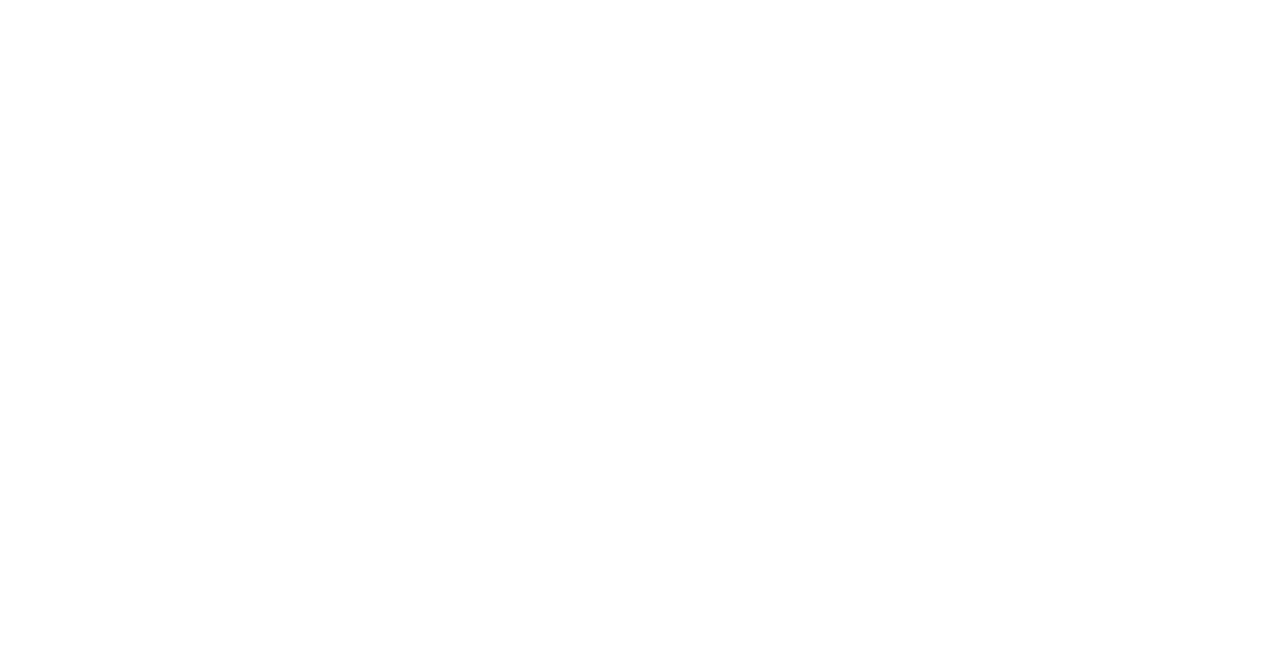
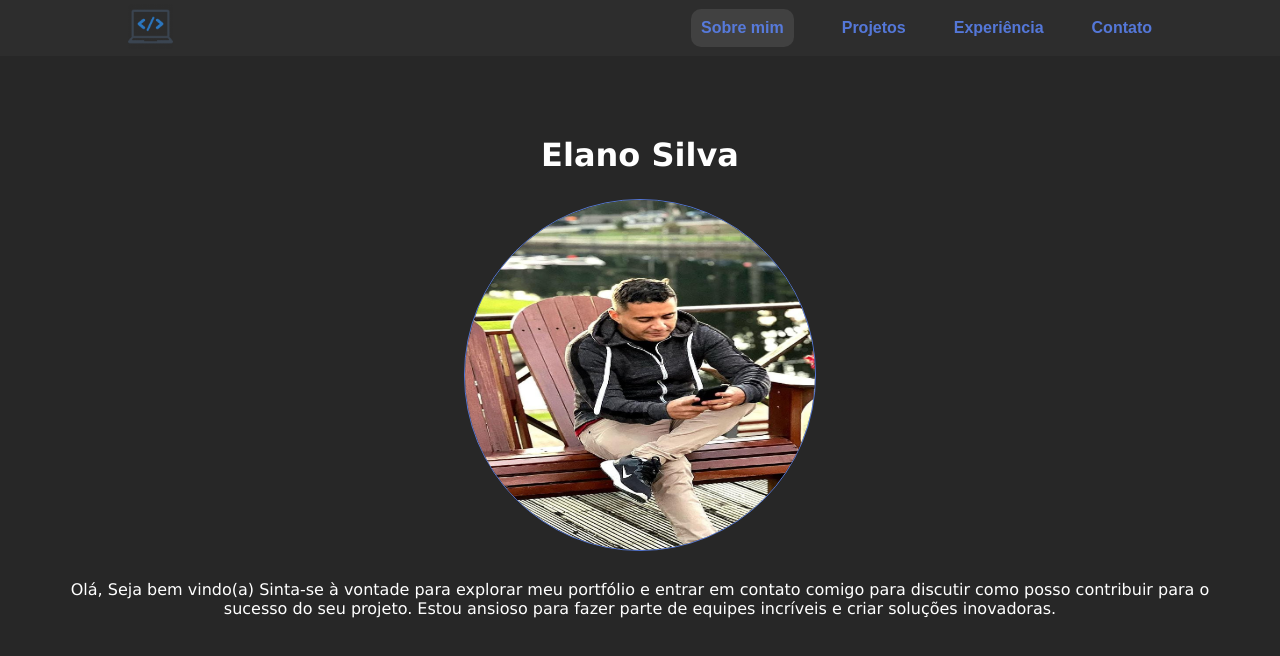
Before and after one commit to ElanoSilva88/Meu-Portfolio, a plain HTML site: page index.html in a window 1280 px wide. Drawn offline with Linux system fonts and the light colour scheme.

Commit message:
Adicionado o Header junto com minha foto e texto de apresentação

```diff
--- a/index.html
+++ b/index.html
@@ -10,12 +10,25 @@
 
 <body>
   <header>
-    <h1></h1>
-  </header>
-  <main>
-    <section></section>
-  </main>
-  <footer></footer>
+    <div class="header" id="header">
+      <div><img class="logo_header" src="./IMGs/kisspng-computer-programming-programmer-icon-design-softwa-coder-png-transparent-image-5a756d89c09351.0972296815176451937888.png" alt="logo">
+      </div>
+      <div class="nav_header">
+        <a href="#" class="ativo">Sobre mim</a>
+        <a href="#">Projetos</a>
+        <a href="#">Experiência</a>
+        <a href="#">Contato</a>
+      </div>
+    </div>
+    <div class="content">
+      <h1>Elano Silva</h1>
+      <img class="minha-foto" src="./IMGs/Minha-foto.jpg" alt="" srcset="">
+      <p class="p-de-apresentacao">Olá, Seja bem vindo(a) Sinta-se à vontade para explorar meu portfólio e entrar em contato comigo para discutir como posso contribuir para o sucesso do seu projeto. Estou ansioso para fazer parte de equipes incríveis e criar soluções inovadoras.</p>
+    </div>
+    <main>
+      <section></section>
+    </main>
+    <footer></footer>
 </body>
 
 </html>
--- a/style.css
+++ b/style.css
@@ -0,0 +1,58 @@
+* {
+  margin: 0;
+  padding: 0;
+}
+body {
+  font-family: Arial, Helvetica, sans-serif;
+  background-color: #272727;
+  color: #fff;
+}
+.logo_header {
+  width: 45px;
+}
+.header, .nav_header {
+  display: flex;
+  flex-direction: row;
+  align-items: center;
+}
+.header{
+  background-color: #2d2d2d ;
+  box-shadow: 1px 1px 4px color #1c1c1c;
+  height: 56px;
+  justify-content: space-between;
+  padding: 0 10%;
+}
+.nav_header {
+  gap: 48px;
+}
+.nav_header a {
+  text-decoration: none;
+  color: rgba(90, 130, 240, 0.877);
+  transition: 1s;
+  font-weight: bold;
+}
+.ativo {
+  background-color: #414141;
+  padding: 10px;
+  border-radius: 10px;
+}
+.content {
+  text-align: center;
+  padding-top: 5em;
+  height: 100vh;
+  font-family: 'Lucida Sans', 'Lucida Sans Regular', 'Lucida Grande', 'Lucida Sans Unicode', Geneva, Verdana, sans-serif;
+  transition: 1s;
+}
+.minha-foto {
+  height: 350px;
+  width: 350px;
+  border-radius: 50%;
+  margin-top: 25px;
+  border: 1px solid rgba(90, 130, 240, 0.877);
+}
+.p-de-apresentacao {
+  text-align: center;
+  margin-left: 60px;
+  margin-right: 60px;
+  margin-top: 25px;
+}
```
Also changed, not shown: IMGs/Minha-foto.jpg (added), IMGs/kisspng-computer-programming-programmer-icon-design-softwa-coder-png-transparent-image-5a756d89c09351.0972296815176451937888.png (added).
